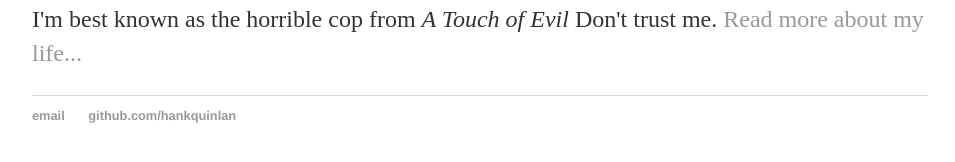
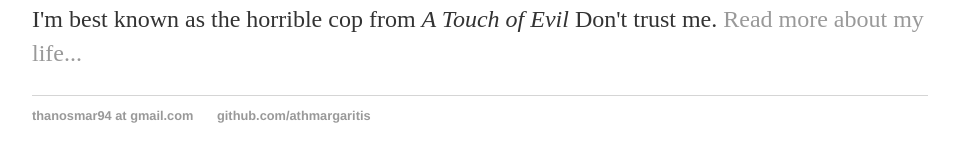
Before and after one commit to athmargaritis/athmargaritis.github.io, a Jekyll site: the page built from index.html, in a window 1280 px wide. Shown: the part 194-356 px from the top of the page, without its empty margins (160-1115 px from the left). Built offline with Jekyll 4.4.1, drawn with Linux system fonts in a browser that asks for light colours.

Commit message:
Update default.html

```diff
--- a/_layouts/default.html
+++ b/_layouts/default.html
@@ -21,8 +21,8 @@
 			</div><!-- /.container -->
 			<footer>
 	    		<ul>
-	        		<li><a href="mailto:hankquinlanhub@gmail.com">email</a></li>
-	        		<li><a href="https://github.com/hankquinlan">github.com/hankquinlan</a></li>
+	        		<li><a href="mailto:thanosmar94@gmail.com">thanosmar94 at gmail.com</a></li>
+	        		<li><a href="https://github.com/athmargaritis">github.com/athmargaritis</a></li>
 				</ul>
 			</footer>
 		</body>
```
